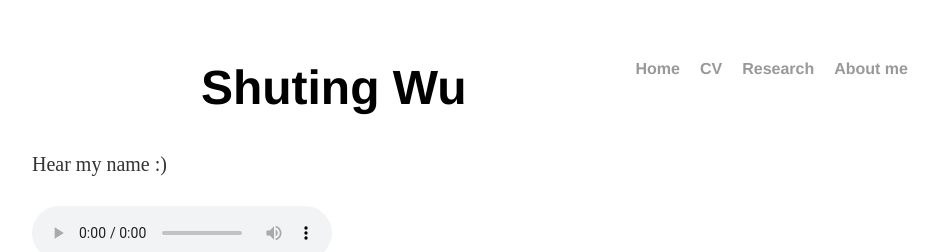
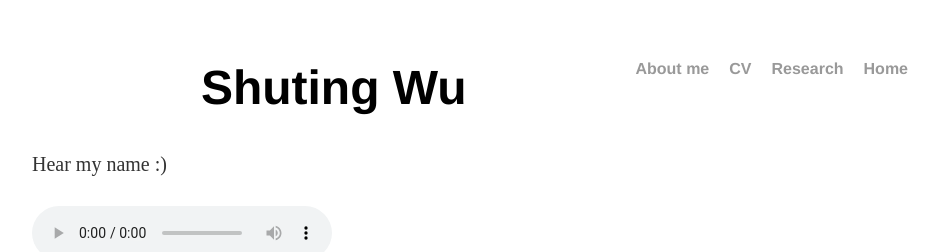
Before and after one commit to shu-ting-wu/shu-ting-wu.github.io, a Jekyll site: the page built from index.html, in a window 1280 px wide. Shown: the top 252 px of the page, without its empty margins (160-1111 px from the left). Built offline with Jekyll 4.4.1, drawn with Linux system fonts in a browser that asks for light colours.

```diff
--- a/_layouts/default.html
+++ b/_layouts/default.html
@@ -8,10 +8,10 @@
 	<body>
 		<nav>
     		<ul>
-        		<li><a href="/About me">About me</a></li>
+        		<li><a href="/">Home</a></li>
 	        	<li><a href="/research">Research</a></li>
         		<li><a href="/cv">CV</a></li>
-        		<li><a href="/">Home</a></li>
+			<li><a href="/About me">About me</a></li>
     		</ul>
 		</nav>
 		<div class="container">
```
